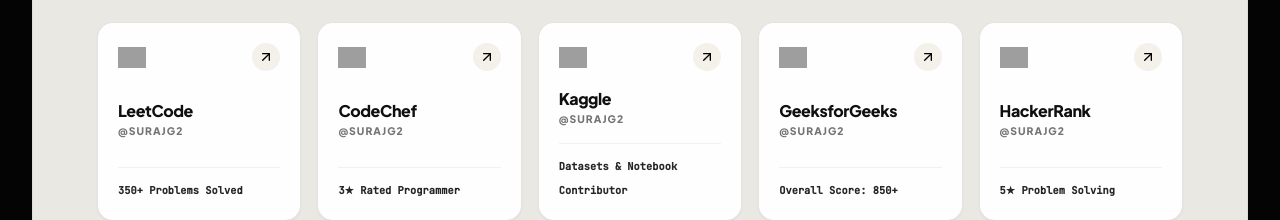
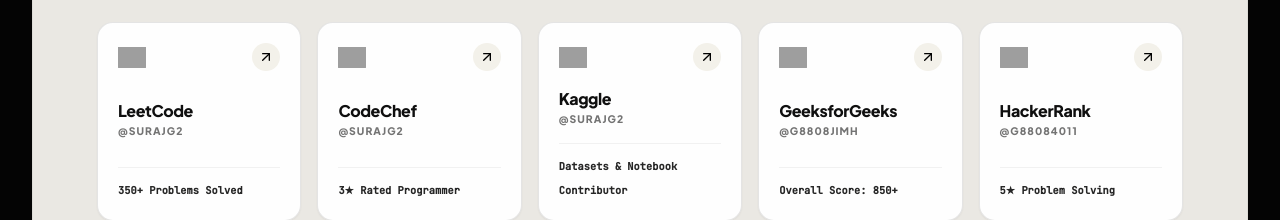
Before and after one commit to surajg2/suraj-portfolio, a React (Vite) app: page / in a window 1280 px wide. Shown: the part 3620-3840 px from the top of the page. Built offline with nearby package versions, Linux system fonts and the light colour scheme; grey boxes are pictures that could not be loaded.

Commit message:
Update exact HackerRank, GeeksforGeeks, CodeChef, and Kaggle profile URLs in portfolioData

```diff
--- a/src/data/portfolioData.ts
+++ b/src/data/portfolioData.ts
@@ -174,16 +174,16 @@
     },
     {
       platform: "GeeksforGeeks",
-      username: "surajg2",
-      url: "https://www.geeksforgeeks.org/profile/surajg2",
+      username: "g8808jimh",
+      url: "https://www.geeksforgeeks.org/profile/g8808jimh",
       icon: "https://img.icons8.com/?size=100&id=AbQBhN9v62Ob&format=png&color=000000",
       stats: "Overall Score: 850+",
       color: "#2F9E44"
     },
     {
       platform: "HackerRank",
-      username: "surajg2",
-      url: "https://www.hackerrank.com/surajg2",
+      username: "g88084011",
+      url: "https://www.hackerrank.com/profile/g88084011",
       icon: "https://img.icons8.com/?size=100&id=QrYhwpUzAcoy&format=png&color=000000",
       stats: "5★ Problem Solving",
       color: "#2EC4B6"
```
